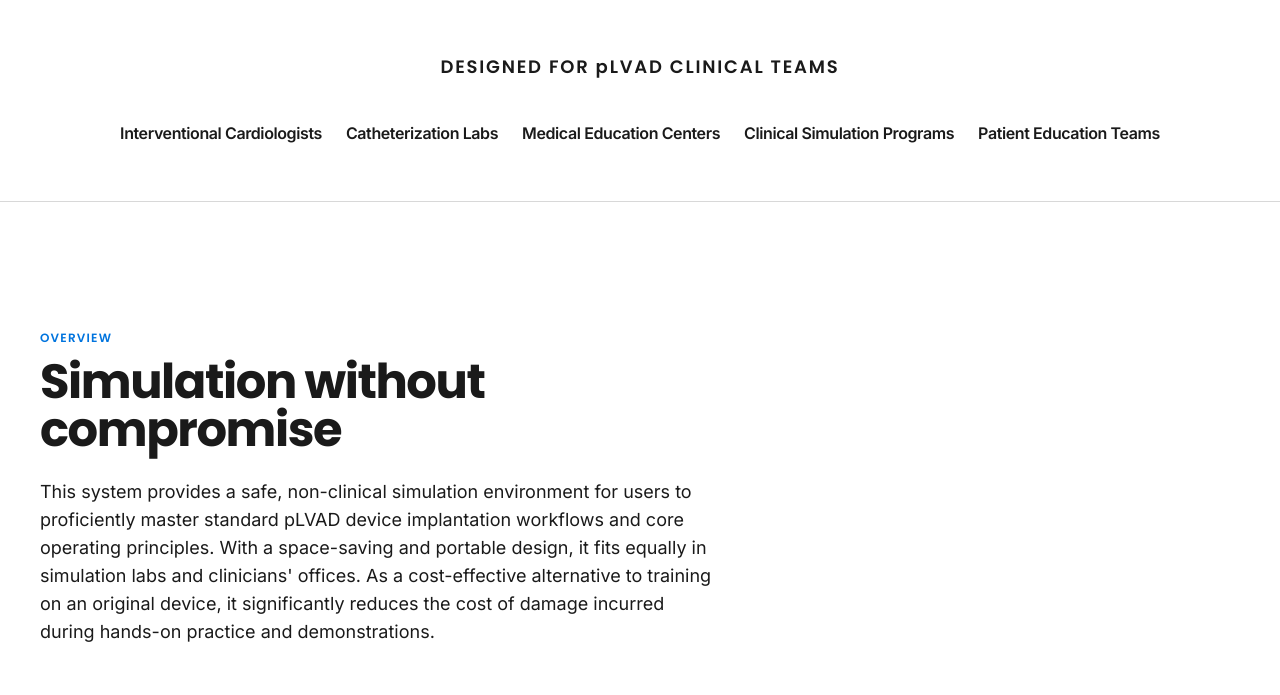
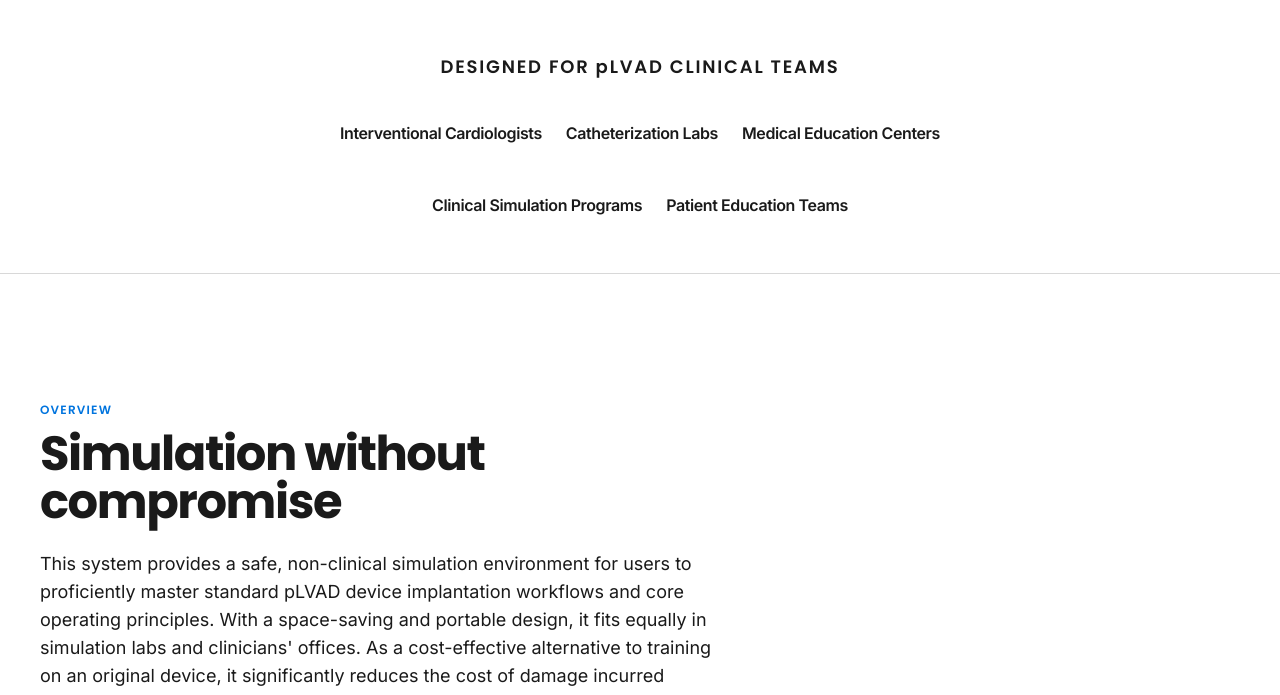
Before and after one commit to Cardingenium/Cardingenium-test-website, a plain HTML site: page index.html in a window 1280 px wide. Shown: the part 1280-1975 px from the top of the page. Drawn offline with nearby package versions, Linux system fonts and the light colour scheme.

Commit message:
Restore two-line grouping for trust strip
Co-Authored-By: Claude Sonnet 5 <noreply@anthropic.com>

```diff
--- a/index.html
+++ b/index.html
@@ -268,10 +268,11 @@
     <p class="text-center text-lg font-semibold uppercase tracking-widest text-n500 mb-10" style="font-family:'Poppins',sans-serif;">
       Designed for <span class="normal-case">p</span>LVAD clinical teams
     </p>
-    <div class="flex flex-nowrap items-center justify-center gap-4 lg:gap-6 overflow-x-auto">
+    <div class="flex flex-wrap items-center justify-center gap-4 lg:gap-6">
       <span class="font-display font-semibold text-n300 text-base tracking-tight" style="white-space:nowrap;">Interventional Cardiologists</span>
       <span class="font-display font-semibold text-n300 text-base tracking-tight" style="white-space:nowrap;">Catheterization Labs</span>
       <span class="font-display font-semibold text-n300 text-base tracking-tight" style="white-space:nowrap;">Medical Education Centers</span>
+      <div class="basis-full h-0"></div>
       <span class="font-display font-semibold text-n300 text-base tracking-tight" style="white-space:nowrap;">Clinical Simulation Programs</span>
       <span class="font-display font-semibold text-n300 text-base tracking-tight" style="white-space:nowrap;">Patient Education Teams</span>
     </div>
```
